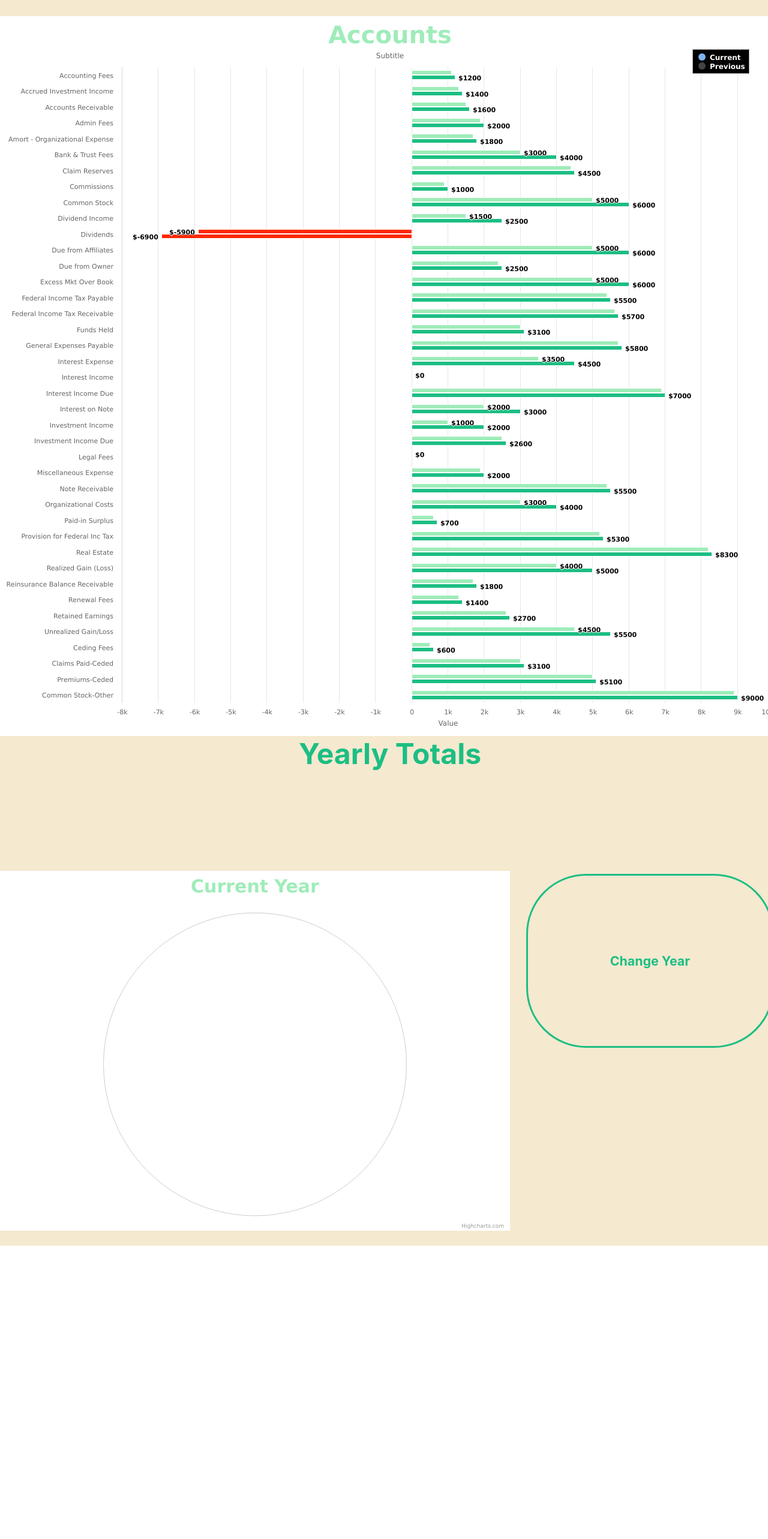
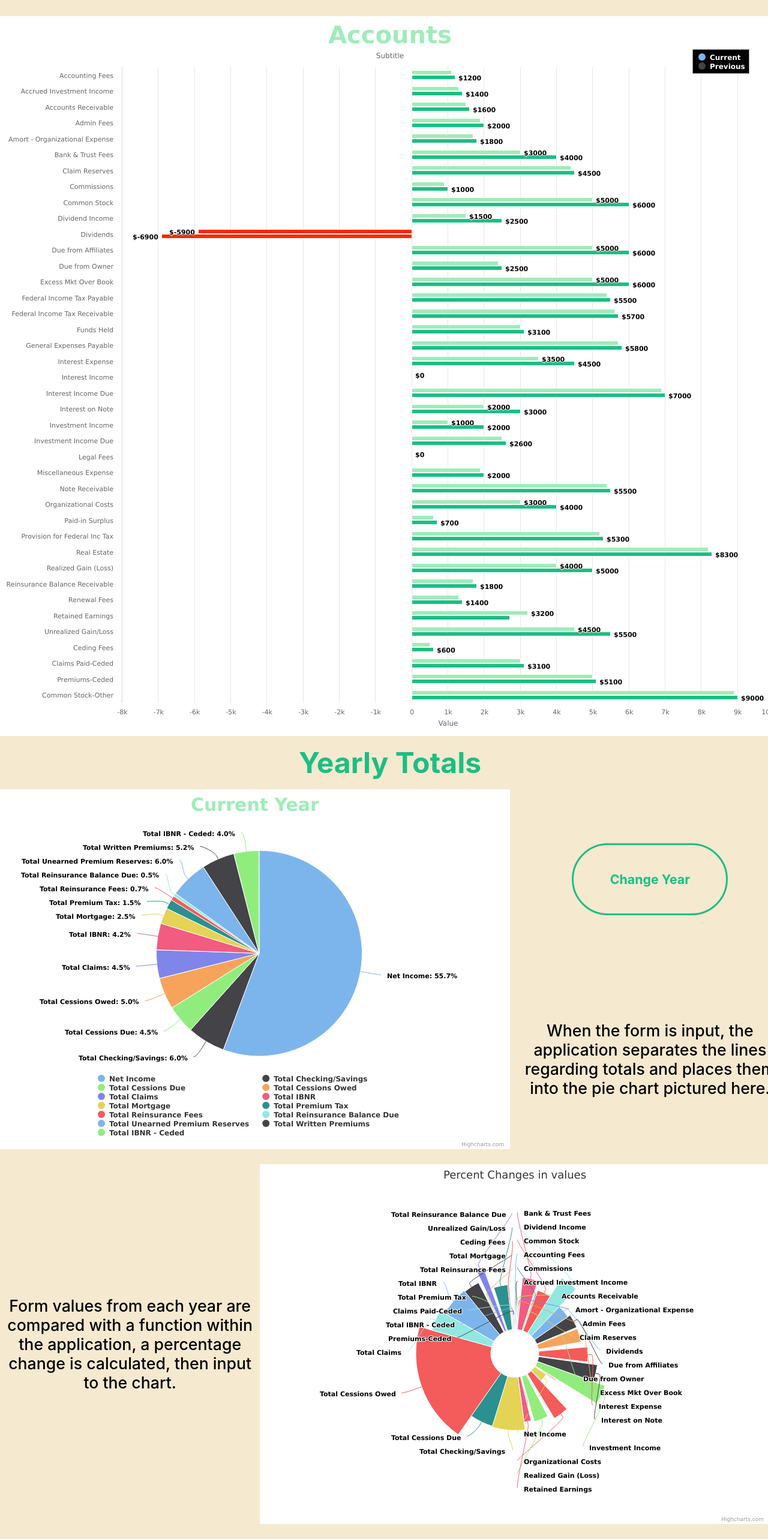
Before and after one commit to Davila-Israel96/ERP-Project, a React (Create React App) app: page /auth/accounts in a window 1280 px wide. Shown: the part 178-2744 px from the top of the page at 60% size. Before the commit the page ends 2255 px from the top, so only its background shows below. Built offline with nearby package versions, Linux system fonts and the light colour scheme.

Commit message:
updated assetsChart to match Accounts

```diff
--- a/src/App.css
+++ b/src/App.css
@@ -11,11 +11,6 @@
 	--transition: all 0.3s linear;
 }
 
-@media (prefers-reduced-motion: no-preference) {
-	.App-logo {
-		animation: App-logo-spin infinite 20s linear;
-	}
-}
 .App {
 	height: 100%;
 	background-color: var(--custom-beige);
@@ -131,6 +126,7 @@ ul {
 	.nav-toggle {
 		flex-basis: 10%;
 		font-size: 2.3rem;
+		width: 10%;
 		color: var(--custom-green);
 		background: transparent;
 		border-color: transparent;
@@ -198,7 +194,7 @@ ul {
 	justify-content: center;
 	justify-items: center;
 	grid-template-columns: 1fr;
-	grid-template-rows: 3fr 1fr 2fr 1fr;
+	grid-template-rows: 3fr 2fr 1fr;
 	grid-template-areas:
 		"bar" "bar" "bar"
 		"title" "title" "title"
@@ -216,14 +212,14 @@ ul {
 	font-size: 36pt;
 	font-weight: 700;
 	color: rgba(28, 190, 131, 1);
-	margin: 0 auto;
+	margin: 15px auto;
 }
 
 .pie-container {
 	grid-area: pie;
 	display: grid;
 	width: 1300px; /* this was done to ensure charts lined up*/
-	margin: 25px auto;
+	margin: 0 auto;
 	grid-template-columns: 2fr 1fr;
 	grid-template-rows: 1fr;
 	grid-template-areas: "totals  btn";
@@ -268,4 +264,7 @@ ul {
 }
 .percent-desc {
 	grid-area: avgDesc;
+	align-self: center;
+	font-size: 20pt;
+	font-weight: 500;
 }
--- a/src/components/PercentChange.js
+++ b/src/components/PercentChange.js
@@ -1,5 +1,3 @@
-import React from "react";
-
 /**
  * @description reusable function to calculate the percentage change
  * from previous year to the current year to use in chart pages.
@@ -14,13 +12,11 @@ export function PercentChange(data) {
 	for (let item of data) {
 		const { row, previous, current } = item;
 		difference = current - previous;
-		console.log("difference" + difference);
 		percentChange = (difference / previous) * 100;
-		console.log("per change: " + percentChange);
 		percentChangeArr.push({
 			name: row,
-			y: Math.abs(percentChange),
-			z: Math.abs(difference),
+			y: Math.abs(difference),
+			z: Math.abs(percentChange),
 		});
 	}
 	return percentChangeArr;
--- a/src/components/SplitPie.js
+++ b/src/components/SplitPie.js
@@ -4,7 +4,7 @@ import HighchartsReact from "highcharts-react-official";
 import VariablePie from "highcharts/modules/variable-pie";
 
 VariablePie(Highcharts);
-function SplitPie({ values }) {
+function SplitPie({ values, minPoint, maxPoint, zMax }) {
 	return (
 		<HighchartsReact
 			highcharts={Highcharts}
@@ -26,14 +26,14 @@ function SplitPie({ values }) {
 					headerFormat: "",
 					pointFormat:
 						'<span style="color:{point.color}">\u25CF</span> <b>{point.name}</b><br/>' +
-						"% Change: <b>{point.y}</b><br/>" +
-						"Change: <b>{point.z}</b>",
+						"% Change: <b>{point.z}</b><br/>" +
+						"Change: <b>{point.y}</b>",
 				},
 				series: [
 					{
-						minPointSize: 5,
-						maxPointSize: 200,
-						zMax: 15000,
+						minPointSize: minPoint,
+						maxPointSize: maxPoint,
+						zMax: zMax,
 						innerSize: "10%",
 						name: "Percent Changes",
 						data: values,
--- a/src/data/AccountsData.js
+++ b/src/data/AccountsData.js
@@ -212,38 +212,38 @@ export const AccountsData = [
 	{
 		row: "Retained Earnings",
 		name: "Retained Earnings",
-		current: 2600,
+		current: 3200,
 		previous: 2700,
 	},
 	{
 		row: "Total Checking/Savings",
 		name: "Total Checking/Savings",
 		current: 6000,
-		previous: 6100,
+		previous: 8100,
 	},
 	{
 		row: "Total Cessions Due",
 		name: "Total Cessions Due",
-		current: 5000,
+		current: 4500,
 		previous: 6000,
 	},
 	{
 		row: "Total Cessions Owed",
 		name: "Total Cessions Owed",
-		current: -10000,
+		current: 5000,
 		previous: 11000,
 	},
 	{
 		row: "Total Claims",
 		name: "Total Claims",
-		current: 3200,
+		current: 4500,
 		previous: 3300,
 	},
 	{
 		row: "Total IBNR",
 		name: "Total IBNR",
 		current: 4200,
-		previous: 4300,
+		previous: 6000,
 	},
 	{
 		row: "Total Mortgage",
--- a/src/pages/AccountsChart.js
+++ b/src/pages/AccountsChart.js
@@ -1,24 +1,27 @@
-import { React, useState, useEffect } from "react";
+import { React, useState, useEffect, useRef } from "react";
 import Highcharts from "highcharts";
 import Polygon from "highcharts/highcharts-more";
 import { useOutletContext } from "react-router-dom";
 import { AccountsData } from "../data/AccountsData";
 import { BarColumnChart } from "../components/BarColumnChart";
 import { PieChart } from "../components/PieChart";
+import { PercentChange } from "../components/PercentChange";
+import SplitPie from "../components/SplitPie";
 
 Polygon(Highcharts);
 function AccountsChart() {
 	// needs optimization
 	const [barChartData, setBarChartData] = useState({});
 	const [pieChartData, setPieChartData] = useState({});
-	const [totalsData, setTotalsData] = useState([]);
-	const [year, setYear] = useState(true);
+	const [totalsData, setTotalsData] = useState();
+	let yearRef = useRef(true);
 	const chartType = useOutletContext();
 	const data = AccountsData;
 	let seriesCurrent = [];
 	let currentTotals = [];
 	let seriesPrevious = [];
 	let previousTotals = [];
+	let percentChange = PercentChange(data);
 	let categories = [];
 
 	// get all objects from array and format them for use in w/ highcharts
@@ -44,10 +47,43 @@ function AccountsChart() {
 			});
 		}
 	}
-	//TODO: CREATE FUNCTION TO CHOOSE CATEGORIES SHOWN
-	useEffect(() => {
-		// setting up format for both bar and column charts
-		// layout similiar so only one statement needed for both
+	async function prepPieChart() {
+		// kind of a hard coded way to make sure the chart renders something initially.
+		if (totalsData === undefined) {
+			setTotalsData(currentTotals);
+		}
+		setPieChartData({
+			title: {
+				text: `${yearRef.current === true ? "Current Year" : "Previous Year"}`,
+				style: { fontSize: "30px", color: "#9FECB9", fontWeight: "bold" },
+			},
+			chart: {
+				type: "pie",
+				height: 600,
+				width: 850,
+			},
+			tooltip: {
+				pointFormat: "{series.name}: <b>{point.percentage:.1f}%</b>",
+			},
+			plotOptions: {
+				pie: {
+					allowPointSelect: true,
+					cursor: "pointer",
+					dataLabels: {
+						enabled: true,
+						format: "<b>{point.name}</b>: {point.percentage:.1f}%",
+					},
+					showInLegend: true,
+				},
+			},
+			series: [
+				{
+					data: await totalsData,
+				},
+			],
+		});
+	}
+	function prepBarChart() {
 		setBarChartData({
 			title: {
 				text: "Accounts",
@@ -137,49 +173,36 @@ function AccountsChart() {
 				},
 			],
 		});
-		// lazy way of dealing with year change
-		if (year) {
+	}
+
+	useEffect(() => {
+		// setting up format for both bar and column charts
+		// layout similiar so only one statement needed for both
+		prepBarChart();
+	}, [chartType]);
+	// using separate useEffects since I don't need bar chart re-rendering
+	// when a change is made to the pie chart
+	useEffect(() => {
+		prepPieChart();
+	}, [totalsData]);
+
+	// change from current to previous
+	function handleChartChange(e) {
+		e.preventDefault();
+		yearRef.current = !yearRef.current;
+		console.log(yearRef.current);
+
+		changeTotals();
+	}
+
+	const changeTotals = () => {
+		console.log("changeTotals " + yearRef.current);
+		if (yearRef.current === true) {
 			setTotalsData(currentTotals);
-		} else if (!year) {
+		}
+		if (yearRef.current === false) {
 			setTotalsData(previousTotals);
 		}
-		// setting format of pie chart
-		setPieChartData({
-			title: {
-				text: `${year === true ? "Current Year" : "Previous Year"}`,
-				style: { fontSize: "30px", color: "#9FECB9", fontWeight: "bold" },
-			},
-			chart: {
-				type: "pie",
-				height: 600,
-				width: 850,
-			},
-			tooltip: {
-				pointFormat: "{series.name}: <b>{point.percentage:.1f}%</b>",
-			},
-			plotOptions: {
-				pie: {
-					allowPointSelect: true,
-					cursor: "pointer",
-					dataLabels: {
-						enabled: true,
-						format: "<b>{point.name}</b>: {point.percentage:.1f}%",
-					},
-					showInLegend: true,
-				},
-			},
-			series: [
-				{
-					data: totalsData,
-				},
-			],
-		});
-	}, [chartType, year]);
-
-	// change from current to previous
-	const handleChartChange = (e) => {
-		e.preventDefault();
-		setYear(!year);
 	};
 
 	return (
@@ -189,12 +212,33 @@ function AccountsChart() {
 			</div>
 			<div className="total-title">Yearly Totals</div>
 			<div className="pie-container">
-				<PieChart chartOptions={pieChartData} />
+				<PieChart className="pie-chart" chartOptions={pieChartData} />
 				<div className="pie-btns">
-					<button type="button" onClick={handleChartChange}>
+					<button
+						className="year-btn"
+						type="button"
+						onClick={(e) => handleChartChange(e)}>
 						Change Year
 					</button>
+					<p className="description">
+						When the form is input, the application separates the lines
+						regarding totals and places them into the pie chart pictured here.
+					</p>
 				</div>
+			</div>
+			<div className="percent-container">
+				<SplitPie
+					className="percent-chart"
+					values={percentChange}
+					minPoint={10}
+					maxPoint={800}
+					zMax={500}
+				/>
+				<p className="percent-desc">
+					Form values from each year are compared with a function within the
+					application, a percentage change is calculated, then input to the
+					chart.
+				</p>
 			</div>
 		</div>
 	);
--- a/src/pages/AssetsChart.js
+++ b/src/pages/AssetsChart.js
@@ -1,4 +1,4 @@
-import { React, useState, useEffect } from "react";
+import { React, useState, useEffect, useRef } from "react";
 import Highcharts from "highcharts";
 import Polygon from "highcharts/highcharts-more";
 import { useOutletContext } from "react-router-dom";
@@ -12,8 +12,8 @@ Polygon(Highcharts);
 function AssetsChart() {
 	const [barChartData, setBarChartData] = useState({});
 	const [pieChartData, setPieChartData] = useState({});
-	const [totalsData, setTotalsData] = useState([]);
-	const [year, setYear] = useState(true);
+	const [totalsData, setTotalsData] = useState();
+	let yearRef = useRef(true);
 	const chartType = useOutletContext();
 	const data = Assets;
 
@@ -46,8 +46,7 @@ function AssetsChart() {
 			});
 		}
 	}
-
-	useEffect(() => {
+	function prepBarChart() {
 		// setting up format for both bar and column charts
 		// layout similiar so only one statement needed for both
 		setBarChartData({
@@ -139,16 +138,16 @@ function AssetsChart() {
 				},
 			],
 		});
-		// lazy way of dealing with year change
-		if (year) {
+	}
+
+	async function prepPieChart() {
+		// kind of a hard coded way to make sure the chart renders something initially.
+		if (totalsData === undefined) {
 			setTotalsData(currentTotals);
-		} else if (!year) {
-			setTotalsData(previousTotals);
 		}
-		// setting format of pie chart
 		setPieChartData({
 			title: {
-				text: `${year === true ? "Current Year" : "Previous Year"}`,
+				text: `${yearRef.current === true ? "Current Year" : "Previous Year"}`,
 				style: { fontSize: "30px", color: "#9FECB9", fontWeight: "bold" },
 			},
 			chart: {
@@ -172,16 +171,35 @@ function AssetsChart() {
 			},
 			series: [
 				{
-					data: totalsData,
+					data: await totalsData,
 				},
 			],
 		});
-	}, [chartType, year]);
+	}
+	useEffect(() => {
+		prepBarChart();
+	}, [chartType]);
+	useEffect(() => {
+		prepPieChart();
+	}, [totalsData]);
 
-	// change from current to previous year
-	const handleChartChange = (e) => {
+	// change from current to previous
+	function handleChartChange(e) {
 		e.preventDefault();
-		setYear(!year);
+		yearRef.current = !yearRef.current;
+		console.log(yearRef.current);
+
+		changeTotals();
+	}
+
+	const changeTotals = () => {
+		console.log("changeTotals " + yearRef.current);
+		if (yearRef.current === true) {
+			setTotalsData(currentTotals);
+		}
+		if (yearRef.current === false) {
+			setTotalsData(previousTotals);
+		}
 	};
 
 	return (
@@ -196,7 +214,7 @@ function AssetsChart() {
 					<button
 						className="year-btn"
 						type="button"
-						onClick={handleChartChange}>
+						onClick={(e) => handleChartChange(e)}>
 						Change Year
 					</button>
 					<p className="description">
@@ -206,7 +224,13 @@ function AssetsChart() {
 				</div>
 			</div>
 			<div className="percent-container">
-				<SplitPie className="percent-chart" values={percentChange} />
+				<SplitPie
+					className="percent-chart"
+					values={percentChange}
+					minPoint={10}
+					maxPoint={800}
+					zMax={1000}
+				/>
 				<p className="percent-desc">
 					Form values from each year are compared with a function within the
 					application, a percentage change is calculated, then input to the
```
Also changed, not shown: src/components/PrepPieChart.js (added).
